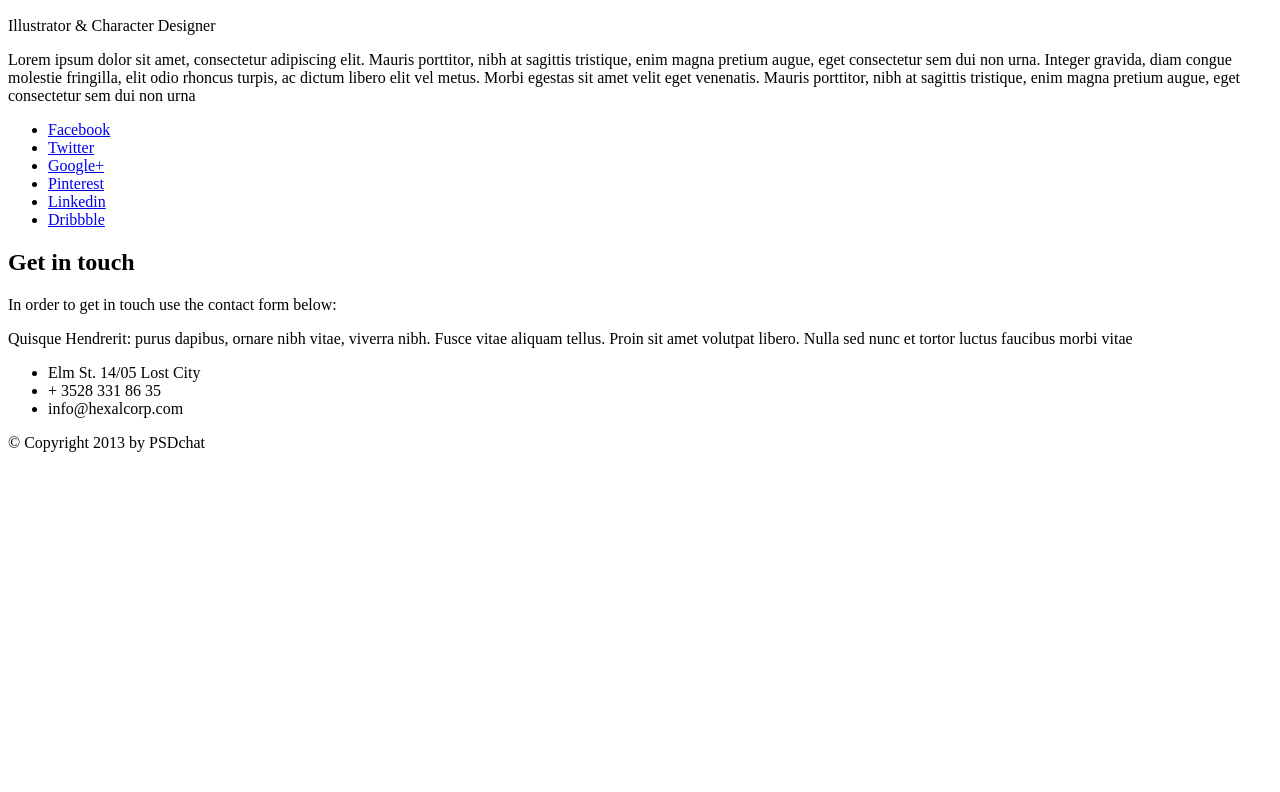
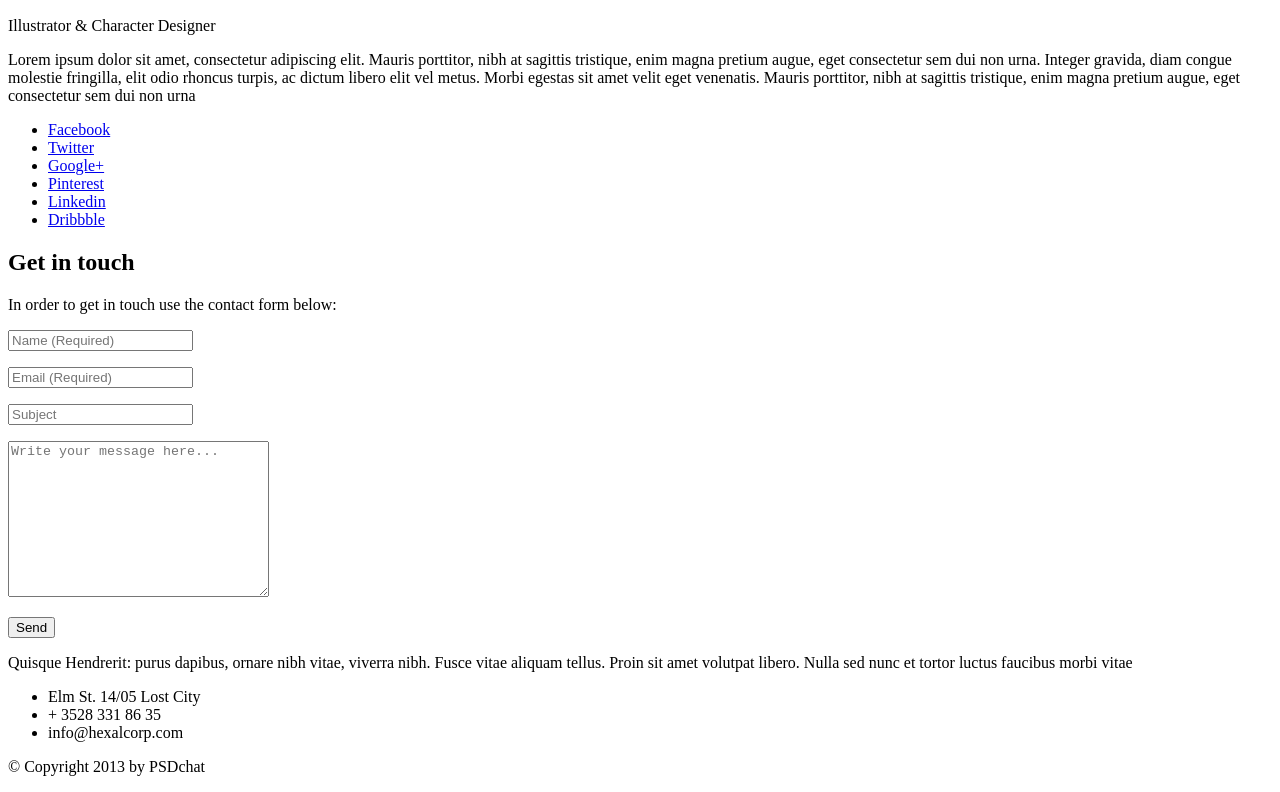
Before and after one commit to juliastetskaya/hexal, a plain HTML site: page index.html in a window 1280 px wide. Shown: the part 538-1330 px from the top of the page. Before the commit the page ends 1006 px from the top, so only its background shows below. Drawn offline with Linux system fonts and the light colour scheme.

Commit message:
feat: add form

```diff
--- a/index.html
+++ b/index.html
@@ -43,7 +43,21 @@
       <section class="get-in-touch">
         <h2 class="title">Get in touch</h2>
         <p class="info">In order to get in touch use the contact form below:</p>
-        <!--Will be form here-->
+        <form class="get-in-touch-form" action="https://echo.htmlacademy.ru" method="POST">
+          <p class="get-in-touch-item">
+            <input type="text" name="name" value="" placeholder="Name (Required)" required>
+          </p>
+          <p class="get-in-touch-item">
+            <input type="email" name="email" value="" placeholder="Email (Required)" required>
+          </p>
+          <p class="get-in-touch-item">
+            <input type="text" name="subject" value="" placeholder="Subject">
+          </p>
+          <p class="get-in-touch-item">
+            <textarea name="message" cols="30" rows="10" placeholder="Write your message here..."></textarea>
+          </p>
+          <button class="button" type="submit">Send</button>
+        </form>
         <p class="description">Quisque Hendrerit: purus dapibus, ornare nibh vitae, viverra nibh. Fusce vitae aliquam tellus. Proin sit amet volutpat libero. Nulla sed nunc et tortor luctus faucibus morbi vitae</p>
         <ul class="contacts">
           <li class="address">Elm St. 14/05 Lost City</li>
```
